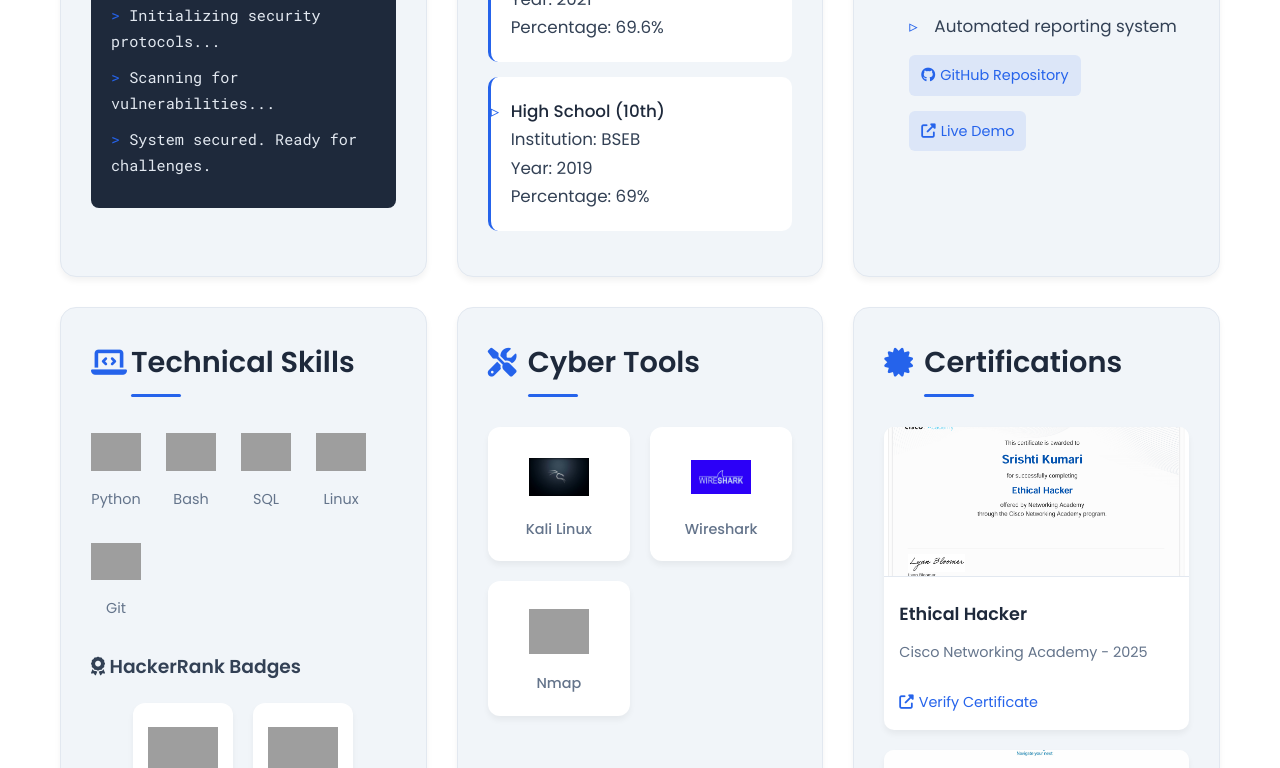
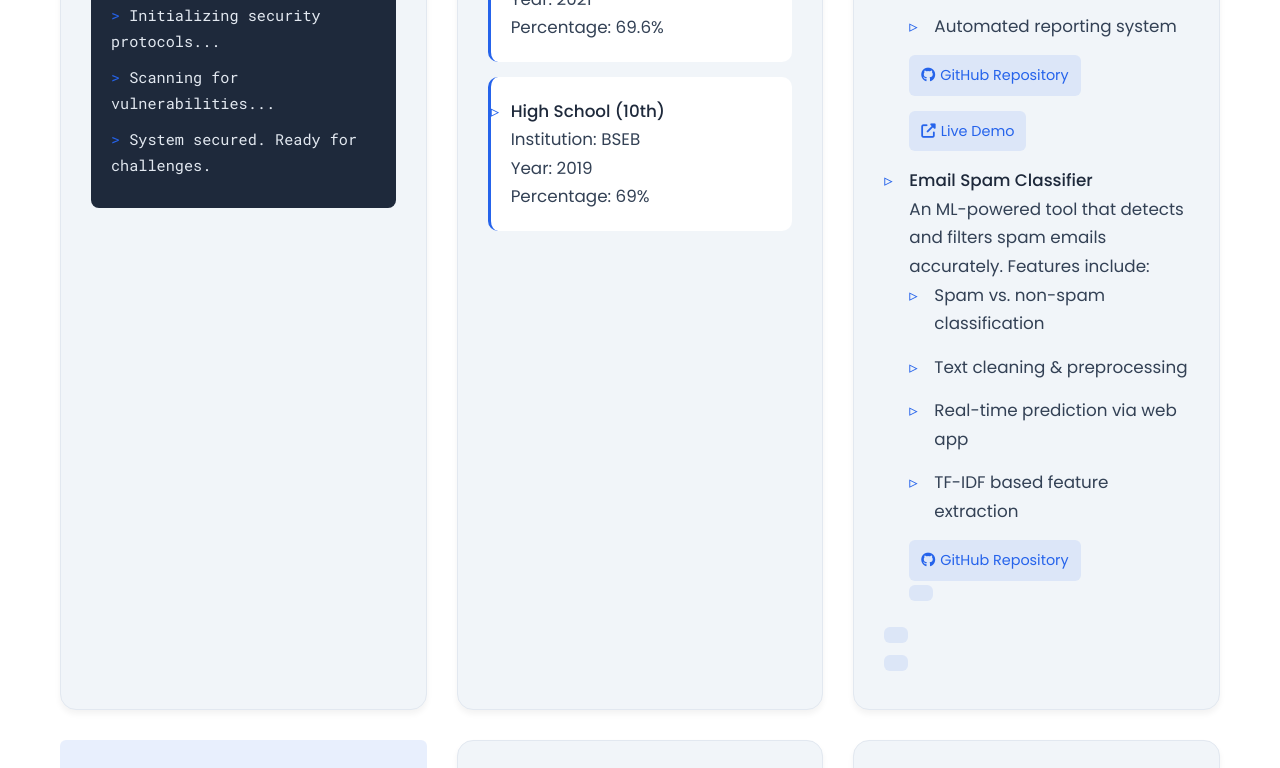
Before and after one commit to srishti498/portfolio, a plain HTML site: page index.html in a window 1280 px wide. Shown: the part 974-1742 px from the top of the page. Drawn offline with Linux system fonts and the light colour scheme; grey boxes are pictures that could not be loaded.

Commit message:
first comiit

```diff
--- a/index.html
+++ b/index.html
@@ -669,7 +669,7 @@
   <header>
     <h1>Hello, I'm <span class="highlight">Srishti Kumari</span></h1>
     <p>Cybersecurity Analyst | Digital Forensics Enthusiast | Python Developer</p>
-    <a href="Srishti_kumari Resume.pdf" class="resume-button" download>
+    <a href="Srishti Kumari Resume2.pdf" class="resume-button" download>
       <i class="fas fa-download"></i> Download CV
     </a>
     <div class="social-links">
@@ -736,6 +736,20 @@
             <a href="https://srishti498.github.io/TrueFace/" target="_blank" class="project-link">
               <i class="fas fa-external-link-alt"></i> Live Demo
             </a>
+          </div>
+        </li>
+        <li>
+          <strong>Email Spam Classifier</strong><br>
+          An ML-powered tool that detects and filters spam emails accurately. Features include:
+          <ul>
+            <li>Spam vs. non-spam classification</li>
+            <li>Text cleaning & preprocessing</li>
+            <li>Real-time prediction via web app</li>
+            <li>TF-IDF based feature extraction</li>
+          </ul>
+          <div class="project-links">
+            <a href="https://github.com/srishti498/Email-Spam-Classifier" target="_blank" class="project-link">
+              <i class="fab fa-github"></i> GitHub Repository
           </div>
         </li>
       </ul>
```
Also changed, not shown: 2 other files.
